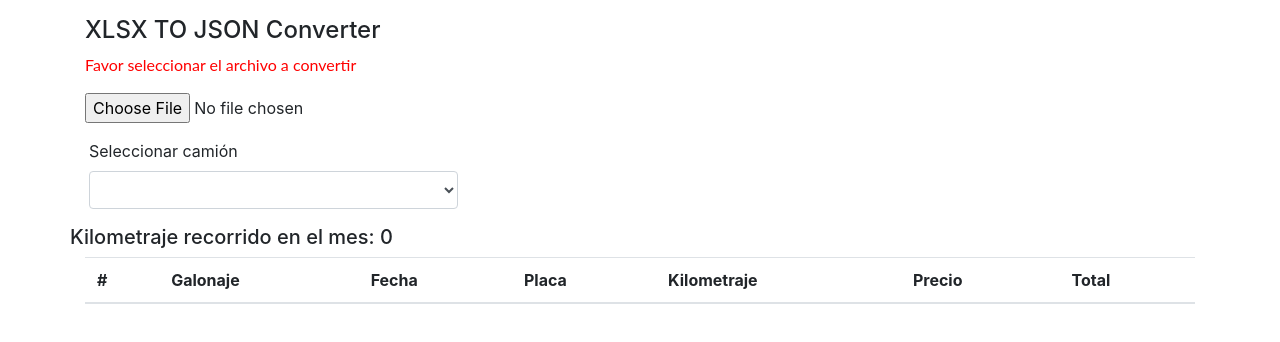
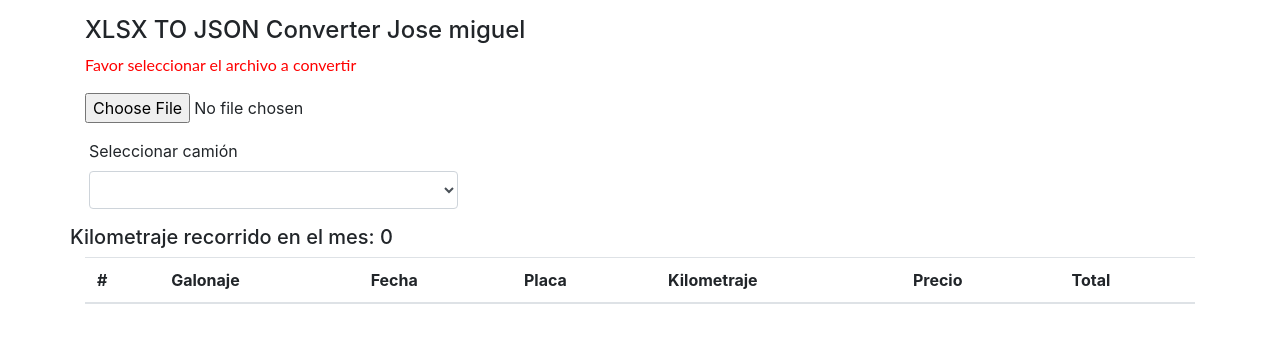
Before and after one commit to Jbenjaruiz/xlsx-to-json-shrqq3, an Angular app: page / in a window 1280 px wide. Shown: the top 342 px of the page. Built offline with nearby package versions, Linux system fonts and the light colour scheme.

Commit message:
1 file modified

```diff
--- a/src/app/app.component.ts
+++ b/src/app/app.component.ts
@@ -7,7 +7,7 @@ import * as XLSX from "xlsx";
   styleUrls: ["./app.component.css"]
 })
 export class AppComponent {
-  name = " XLSX TO JSON Converter";
+  name = " XLSX TO JSON Converter Jose miguel";
   willDownload = false;
   listado: any[] = [];
   allItems: any[] = [];
@@ -16,6 +16,7 @@ export class AppComponent {
   camiones: any[] = [];
   placa: String;
   totalKms: number = 0;
+  galonesXMes: number = 0;
   constructor() {}
 
   onFileChange(ev) {
@@ -89,7 +90,7 @@ PRECIO: "17.49" */
     items.forEach(element => {
       totalGalones = totalGalones + parseFloat(element["GALONAJE"]);
     });
-
+    this.galonesXMes = totalGalones;
     console.log("total galones", totalGalones);
   }
 
```
